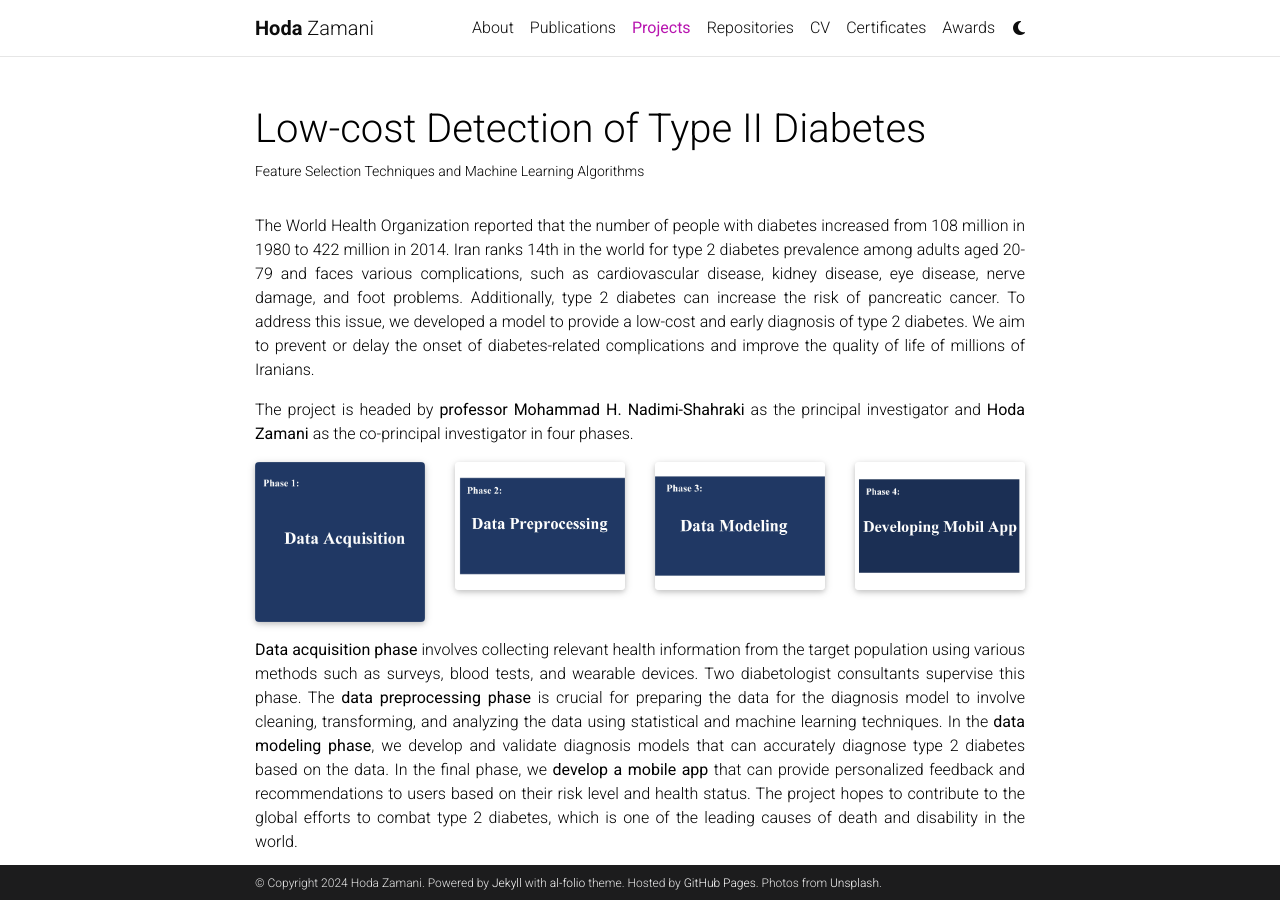
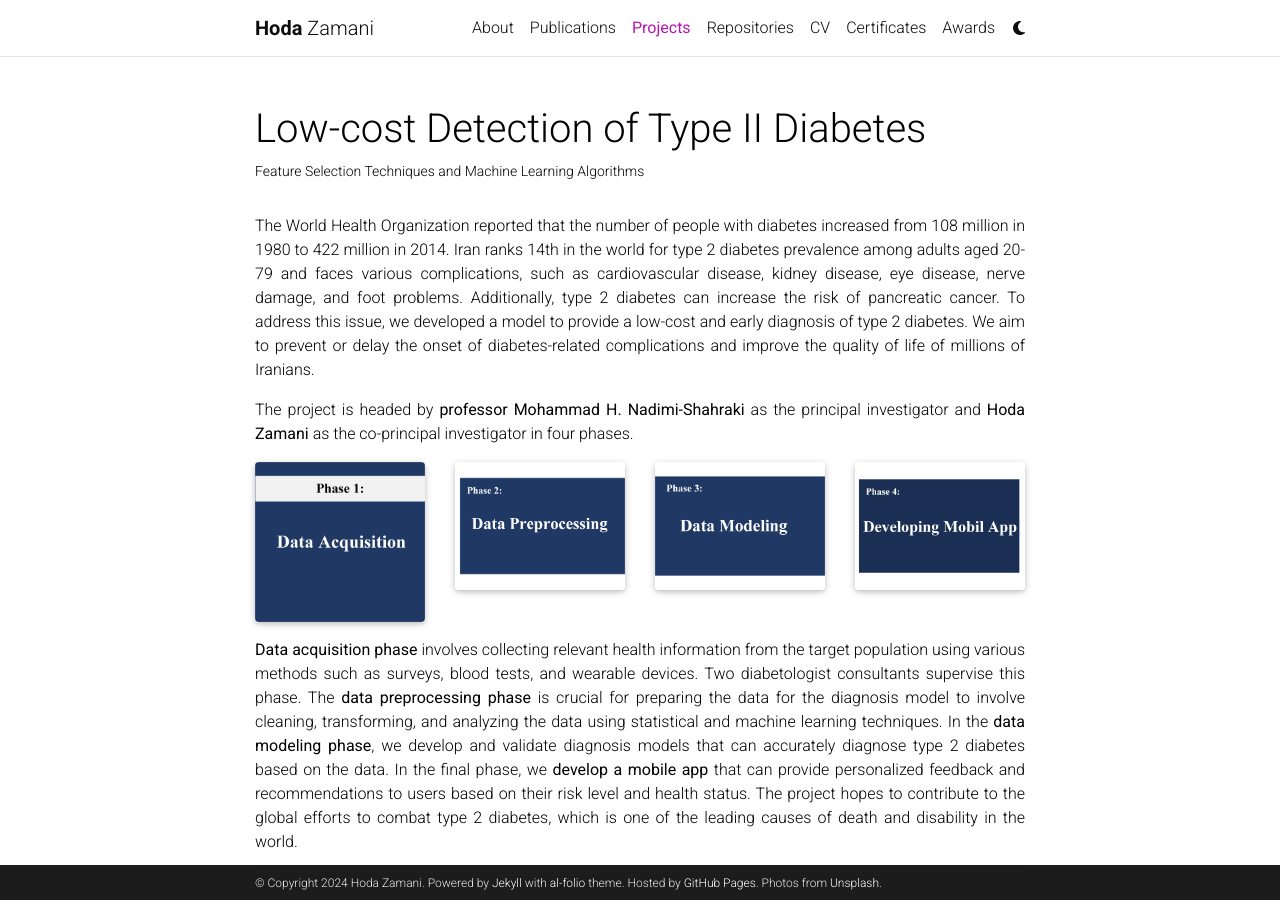
Before and after one commit to HodaZamani/HodaZamani.github.io, a Jekyll site: the page built from _projects/1_project.md, in a window 1280 px wide and 900 px high. Built offline with Jekyll 4.4.1, drawn with Linux system fonts in a browser that asks for light colours; full-size pictures stand in for the smaller copies a plugin makes; comment, search, counter and statistics services are not loaded; a style sheet for code colours, icons or effects is not loaded.

Commit message:
Update 1_project.md

```diff
--- a/_projects/1_project.md
+++ b/_projects/1_project.md
@@ -14,7 +14,7 @@
 
 <div class="row">
     <div class="col-sm mt-3 mt-md-0">
-        {% include figure.html path="assets/img/P01.jpg" title="Example image" class="img-fluid rounded z-depth-1" %}
+        {% include figure.html path="assets/img/P1.jpg" title="Example image" class="img-fluid rounded z-depth-1" %}
     </div>
     <div class="col-sm mt-3 mt-md-0">
         {% include figure.html path="assets/img/Drawing2.jpg" title="example image" class="img-fluid rounded z-depth-1" %}
```
